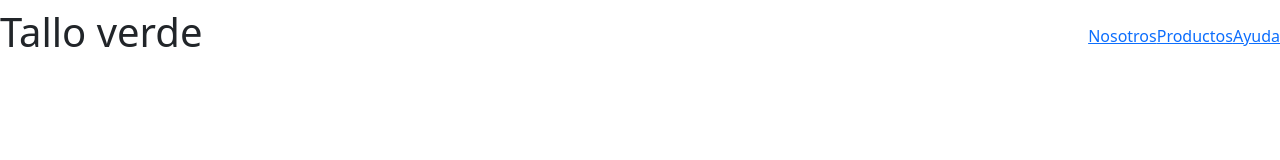
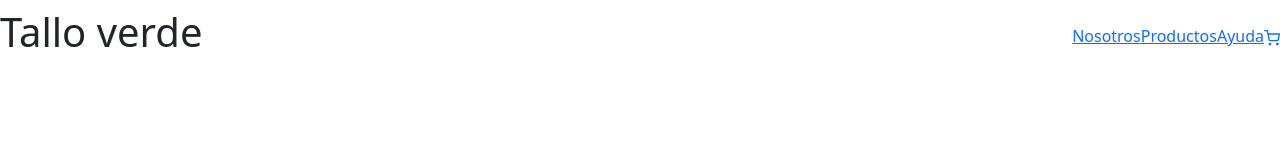
Before and after one commit to meltelles/talloverde, a React (Create React App) app: page / in a window 1280 px wide. Shown: the top 160 px of the page. Built offline with nearby package versions, Linux system fonts and the light colour scheme.

Commit message:
importe icono carrito de compras a Card widget

```diff
--- a/package.json
+++ b/package.json
@@ -10,6 +10,7 @@
     "react": "^18.2.0",
     "react-bootstrap": "^2.7.2",
     "react-dom": "^18.2.0",
+    "react-icons": "^4.8.0",
     "react-scripts": "5.0.1",
     "web-vitals": "^2.1.4"
   },
--- /dev/null
+++ b/src/components/CartWidget.js
@@ -0,0 +1,4 @@
+import { FiShoppingCart } from 'react-icons/fi';
+export default function CartWidget() {
+    return (<><FiShoppingCart /></>);
+}
--- a/src/components/Header.js
+++ b/src/components/Header.js
@@ -9,4 +9,4 @@ const Header = () => {
     );
   }
 
-  export default Header
+export default Header
--- a/src/components/Navbar.js
+++ b/src/components/Navbar.js
@@ -1,9 +1,12 @@
+import CartWidget from "./CartWidget";
+
 const Navbar = () => {
   return (
     <nav className="navbar__list">
       <a href="#" className="navbar__link link">Nosotros</a>
       <a href="#" className="navbar__link link">Productos</a>
       <a href="#" className="navbar__link link">Ayuda</a>
+      <a href="#" className="navbar__link link"><CartWidget /></a>
     </nav>
   );
 }
```
Also changed, not shown: 1 other file (tests, documents, lock files or other folders). Lines whose indentation alone changed are shown as unchanged.
